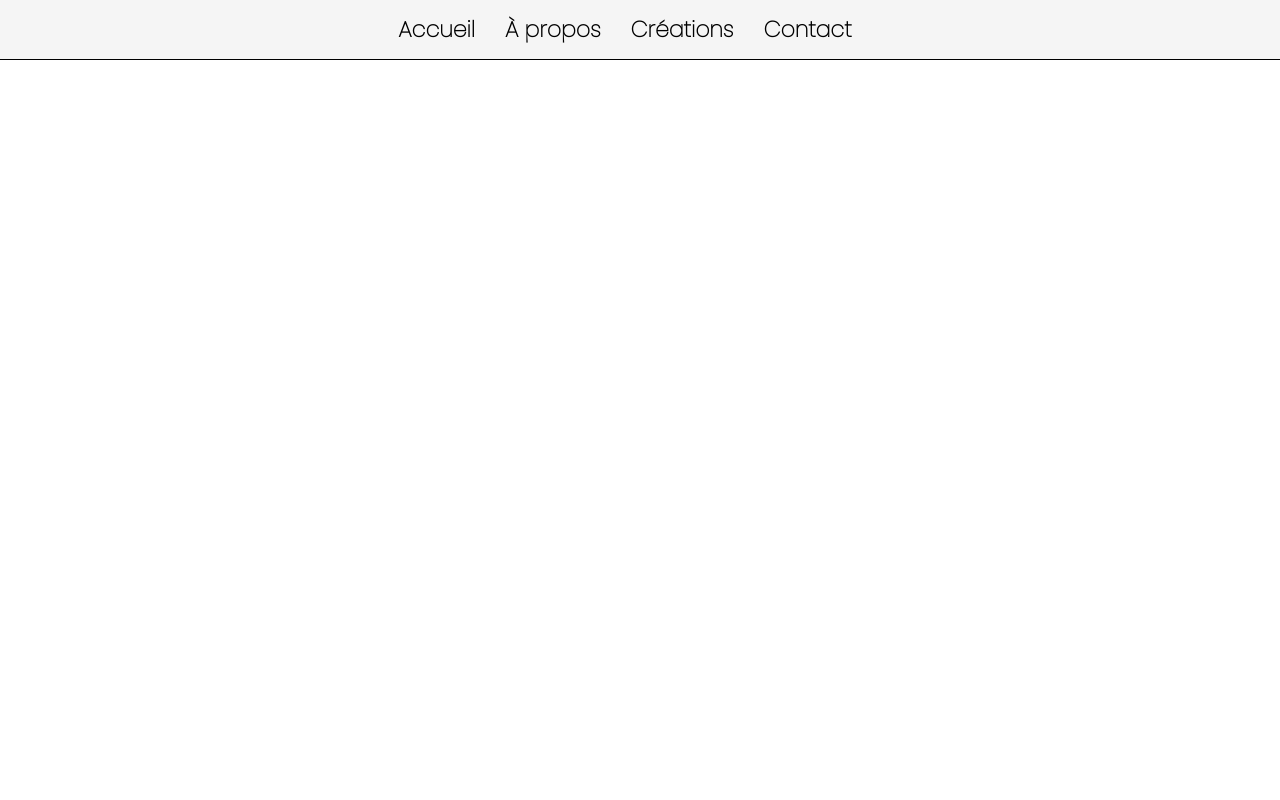
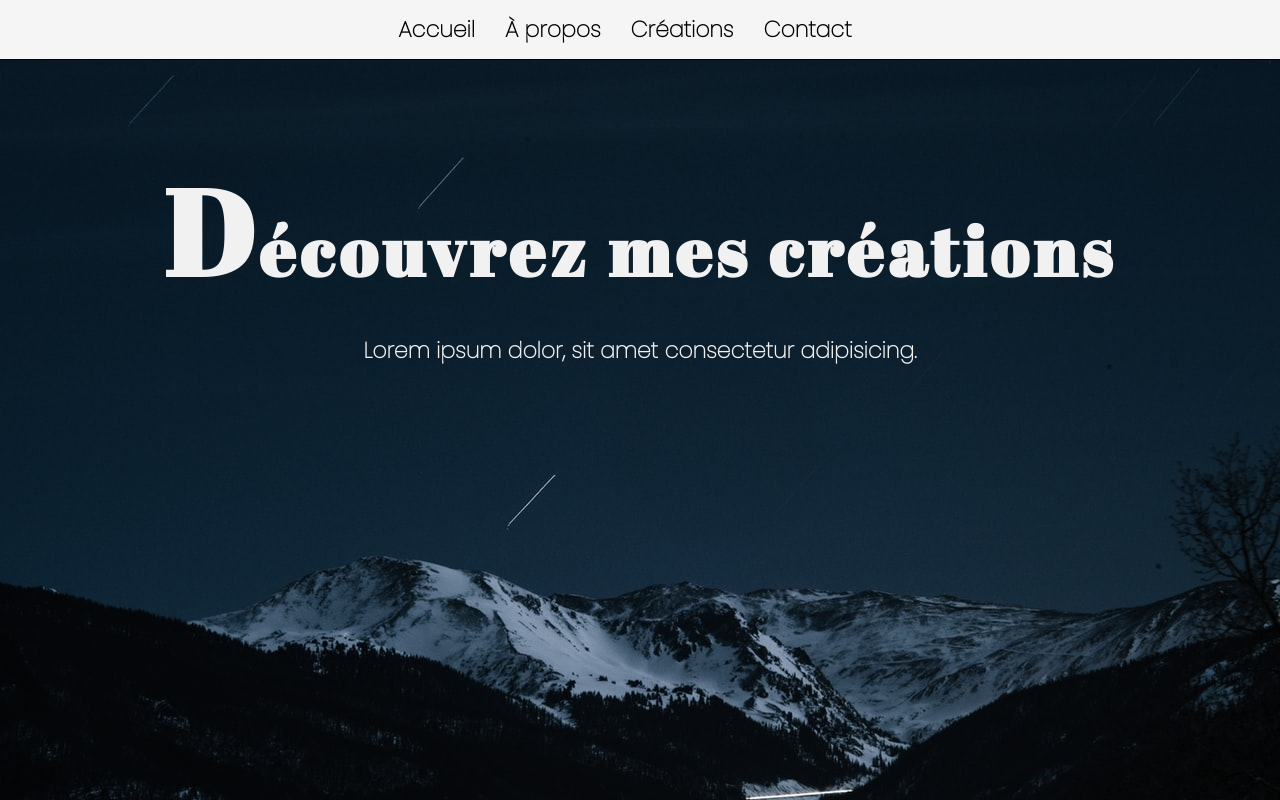
Before and after one commit to JohanCode2180100/ProjetFinalSitePhotographe, a website: page index.html in a window 1280 px wide. Drawn offline with Linux system fonts and the light colour scheme.

Commit message:
Add Accueil

```diff
--- a/index.html
+++ b/index.html
@@ -32,6 +32,15 @@
       <!-- <img src="./assets/pictures/menu.svg" alt="logo menu" class="logoMenuImg" /> -->
     </div>
 
+    <!-- ACCUEIL -->
+
+    <div class="accueil">
+      <h1>Découvrez mes créations</h1>
+      <p class="sousTitreP">
+        Lorem ipsum dolor, sit amet consectetur adipisicing.
+      </p>
+    </div>
+
     <script src="/app.js"></script>
   </body>
 </html>
--- a/scss/style.scss
+++ b/scss/style.scss
@@ -46,3 +46,36 @@ body {
     }
   }
 }
+
+//ACCUEIL
+
+.accueil {
+  height: 800px;
+  width: 100%;
+  background-color: $sombre;
+  background-image: url("/assets/pictures/home.jpg");
+  background-position: cover;
+  display: flex;
+  flex-direction: column;
+  align-items: center;
+  h1 {
+    font-family: "abril Fatface", sans-serif;
+    color: $blanccasse;
+    font-size: 70px;
+    letter-spacing: 5px;
+    margin: 0;
+    position: relative;
+    padding-top: 150px;
+
+    &::first-letter {
+      font-size: 120px;
+    }
+  }
+}
+
+.sousTitreP {
+  color: $blanccasse;
+  font-family: "poppins", sans-serif;
+  font-weight: bold;
+  font-size: 22px;
+}
```
Also changed, not shown: assets/style.css, 1 other file.
